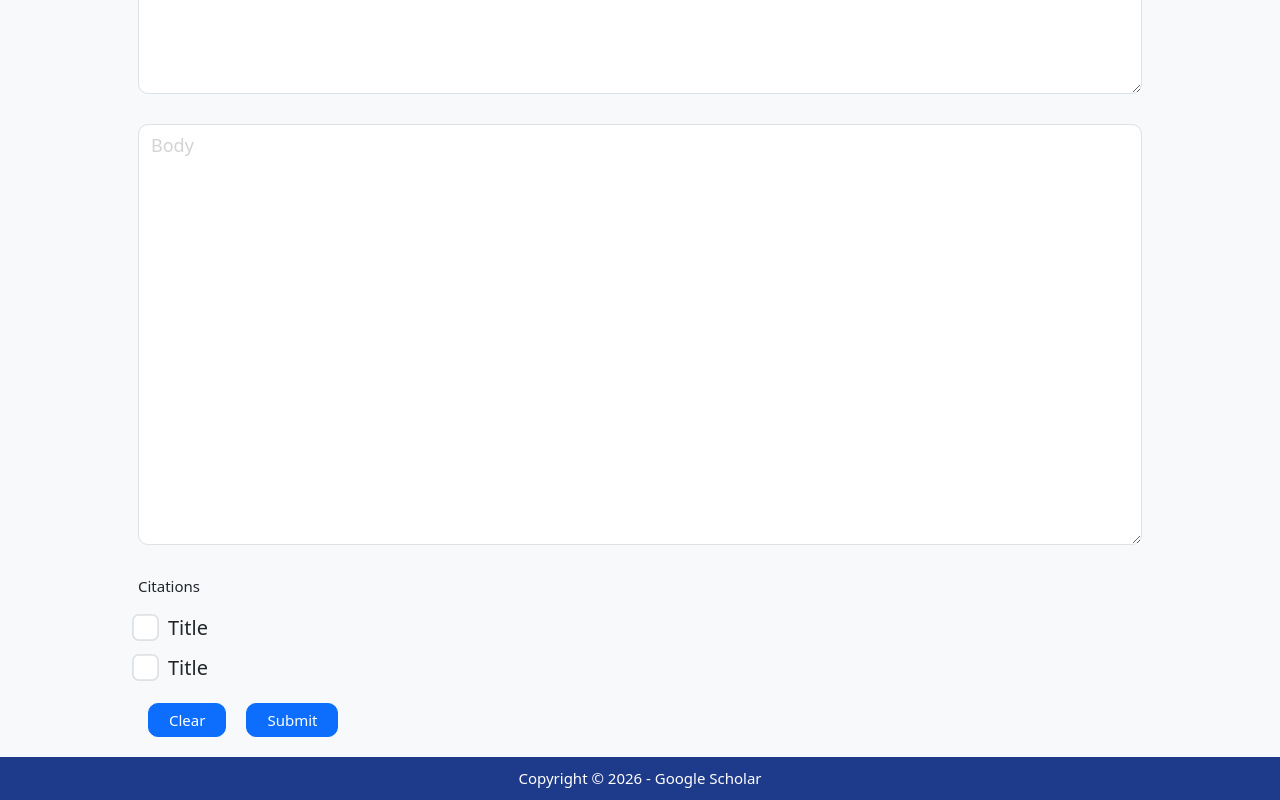
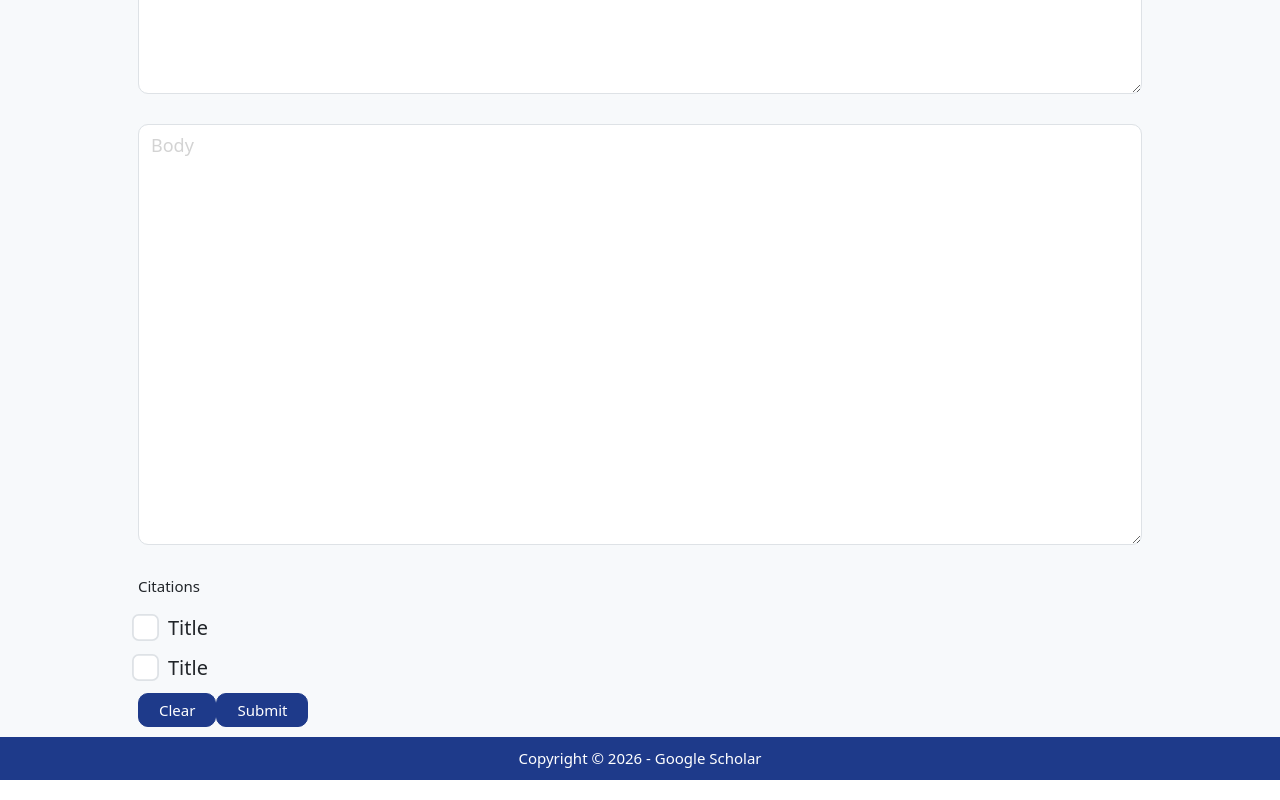
Before and after one commit to MehdiJmlkh/PaperDooni, a React (Vite) app in the folder google-scholar/: page /articles/new in a window 1280 px wide. Shown: the part 424-1224 px from the top of the page. Built offline with nearby package versions, Linux system fonts and the light colour scheme.

Commit message:
feat(ui): change color of Button to primary color

```diff
--- a/google-scholar/src/components/Button/Button.css
+++ b/google-scholar/src/components/Button/Button.css
@@ -2,5 +2,21 @@
   font-size: 1.5rem;
   border-radius: 10px;
   padding: 0.5rem 2rem;
-  margin: 1rem;
 }
+
+.btn-primary {
+  --bs-btn-bg: var(--primary-color);
+  --bs-btn-border-color: var(--primary-color);
+
+  --bs-btn-hover-bg: var(--primary-color-hover);
+  --bs-btn-hover-border-color: var(--primary-color-hover);
+
+  --bs-btn-active-bg: var(--primary-color-active);
+  --bs-btn-active-border-color: var(--primary-color-active);
+
+  --bs-btn-focus-shadow-rgb: var(--primary-color-shadow-rgb);
+
+  --bs-btn-disabled-color: var(--disabled-text-color);
+  --bs-btn-disabled-bg: var(--secondary-color);
+  --bs-btn-disabled-border-color: var(--secondary-color);
+}
--- a/google-scholar/src/components/Button/Button.tsx
+++ b/google-scholar/src/components/Button/Button.tsx
@@ -3,10 +3,15 @@ import "./Button.css";
 
 interface Props {
   children: string;
+  disable?: boolean;
 }
 
-const Button = ({ children }: Props) => {
-  return <button className="btn btn-primary">{children}</button>;
+const Button = ({ children, disable = false }: Props) => {
+  return (
+    <button disabled={disable} className="btn btn-primary">
+      {children}
+    </button>
+  );
 };
 
 export default Button;
--- a/google-scholar/src/index.css
+++ b/google-scholar/src/index.css
@@ -1,9 +1,16 @@
 :root {
   --primary-color: #1e3a8a;
   --primary-color-shadow: rgba(30, 58, 138, 0.25);
+  --primary-color-hover: #24459d;
+  --primary-color-active: #172554;
+  --primary-color-shadow-rgb: 30, 58, 138;
+
+  --secondary-color: #e2e8f0;
+  --disabled-text-color: #64748b;
+
+
 
   --text-color: #212529;
-  --secondary-color: #f8f9fa;
 
   --background-color: #f7f9fb;
 
```
